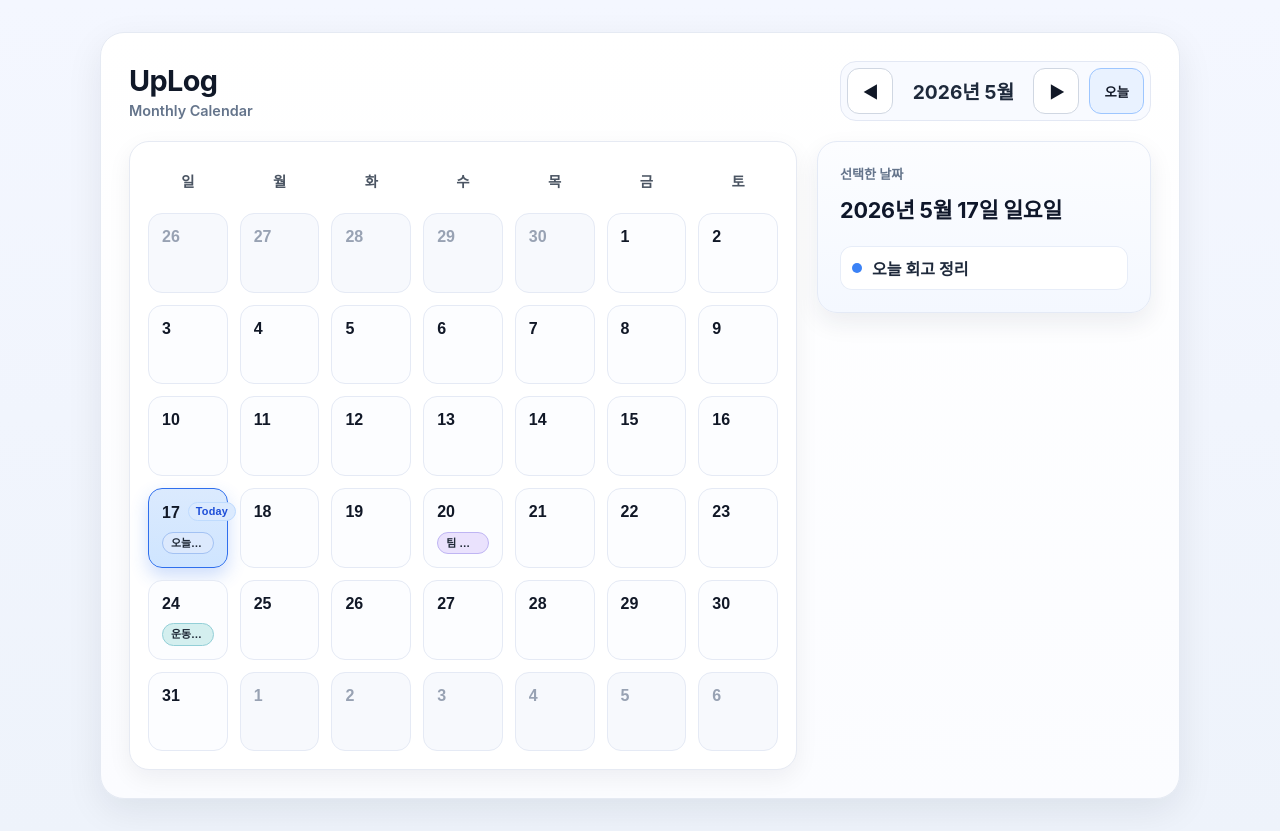
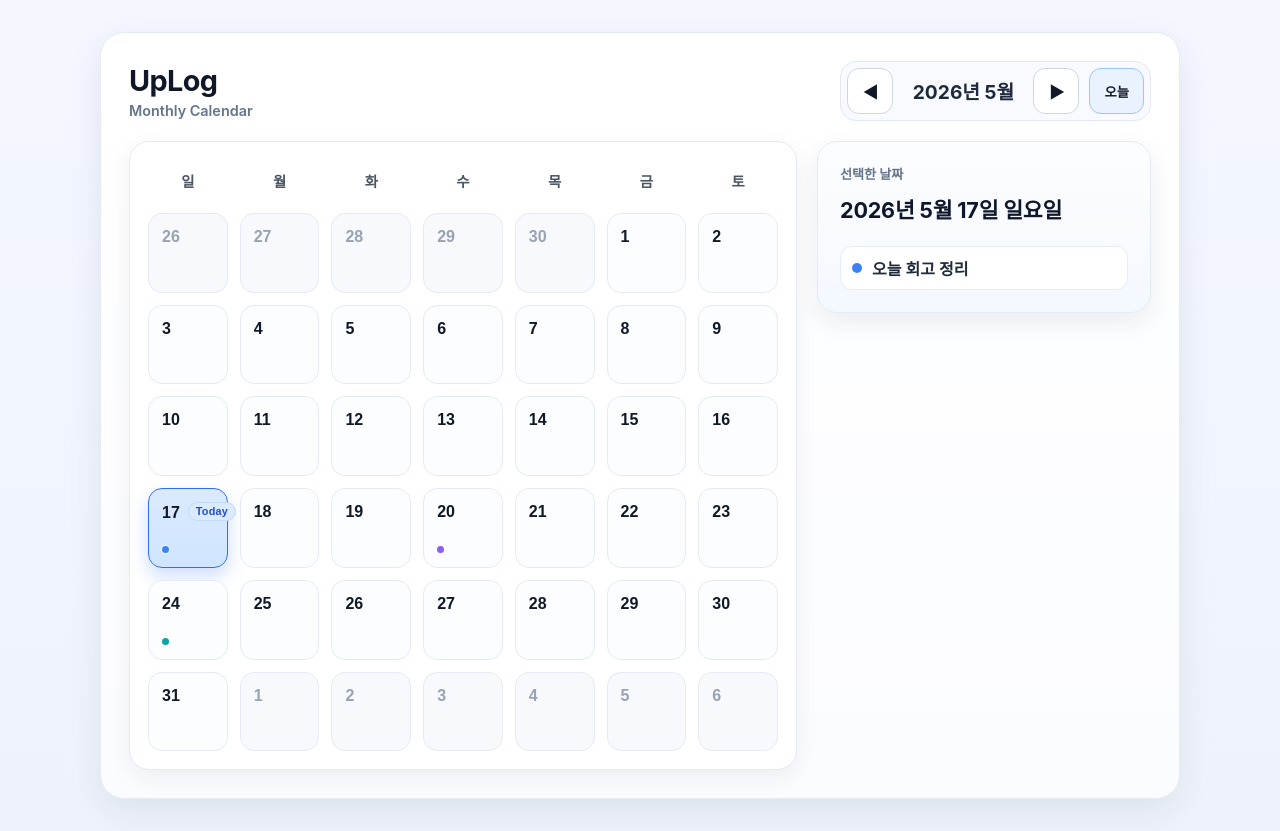
Before and after one commit to sindw07-sys/xvcnmwefqoiwsdafklcxlioweriowndcsvjk, a React (Vite) app: page / in a window 1280 px wide. Built offline with nearby package versions, Linux system fonts and the light colour scheme.

Commit message:
Show calendar events as color dots in month cells

```diff
--- a/src/App.tsx
+++ b/src/App.tsx
@@ -2,7 +2,7 @@ import { useMemo, useState } from 'react';
 
 const DAY_LABELS = ['일', '월', '화', '수', '목', '금', '토'];
 const WEEKDAY_NAMES = ['일요일', '월요일', '화요일', '수요일', '목요일', '금요일', '토요일'];
-const MAX_EVENTS_IN_CELL = 2;
+const MAX_EVENT_DOTS_IN_CELL = 4;
 
 type CalendarDay = {
   date: Date;
@@ -143,7 +143,7 @@ function App() {
             {monthCells.map((cell) => {
               const selected = isSameDay(cell.date, selectedDate);
               const cellEvents = eventsByDate[formatDateKey(cell.date)] ?? [];
-              const visibleEvents = cellEvents.slice(0, MAX_EVENTS_IN_CELL);
+              const visibleEvents = cellEvents.slice(0, MAX_EVENT_DOTS_IN_CELL);
               const hiddenEventCount = Math.max(cellEvents.length - visibleEvents.length, 0);
 
               return (
@@ -167,16 +167,16 @@ function App() {
                     {cell.isToday && <span className="badge">Today</span>}
                   </div>
                   <div className="day-events" aria-hidden="true">
-                    {visibleEvents.map((event) => (
-                      <span
-                        key={event.id}
-                        className="event-pill"
-                        style={{ ['--event-pill-color' as any]: event.color }}
-                      >
-                        {event.title}
-                      </span>
-                    ))}
-                    {hiddenEventCount > 0 && <span className="event-more">+{hiddenEventCount}개</span>}
+                    <div className="event-dots">
+                      {visibleEvents.map((event) => (
+                        <span
+                          key={event.id}
+                          className="event-dot"
+                          style={{ backgroundColor: event.color }}
+                        />
+                      ))}
+                    </div>
+                    {hiddenEventCount > 0 && <span className="event-more">+{hiddenEventCount}</span>}
                   </div>
                 </button>
               );
--- a/src/styles.css
+++ b/src/styles.css
@@ -186,32 +186,34 @@ button:active {
 .day-events {
   display: flex;
   flex-direction: column;
-  gap: 4px;
+  align-items: flex-start;
+  gap: 5px;
+  margin-top: auto;
   min-height: 0;
 }
 
-.event-pill {
-  --event-pill-color: #64748b;
-  display: block;
-  width: 100%;
-  font-size: 0.68rem;
-  font-weight: 700;
-  line-height: 1.3;
-  white-space: nowrap;
-  overflow: hidden;
-  text-overflow: ellipsis;
-  padding: 3px 8px;
+.event-dots {
+  display: flex;
+  align-items: center;
+  flex-wrap: wrap;
+  gap: 6px;
+  min-height: 8px;
+}
+
+.event-dot {
+  width: 7px;
+  height: 7px;
   border-radius: 999px;
-  color: #1f2937;
-  background: color-mix(in srgb, var(--event-pill-color) 18%, #ffffff);
-  border: 1px solid color-mix(in srgb, var(--event-pill-color) 35%, #dbe5f2);
+  flex: 0 0 auto;
+  background: #94a3b8;
+  box-shadow: 0 0 0 1px rgba(255, 255, 255, 0.7);
 }
 
 .event-more {
   font-size: 0.68rem;
   font-weight: 700;
-  color: #475569;
-  padding-left: 2px;
+  color: #64748b;
+  line-height: 1;
 }
 
 .badge {
```
